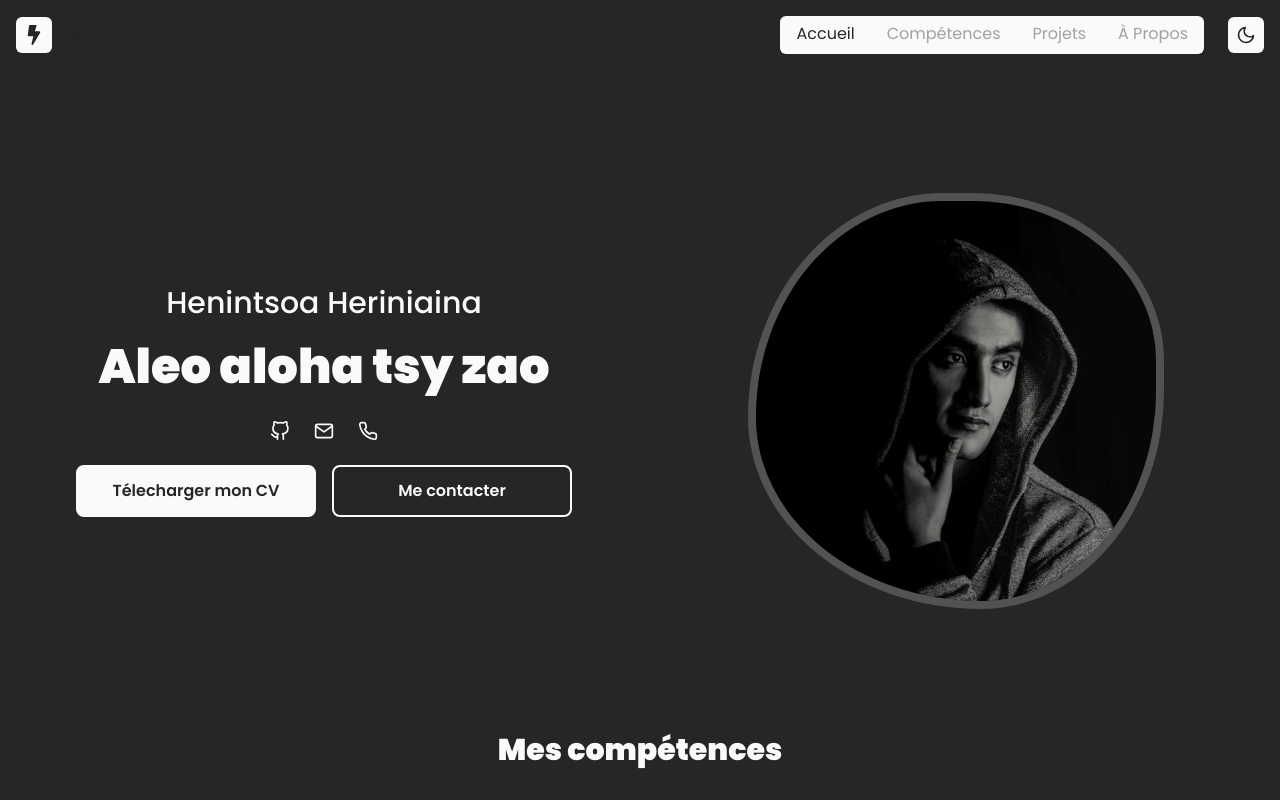
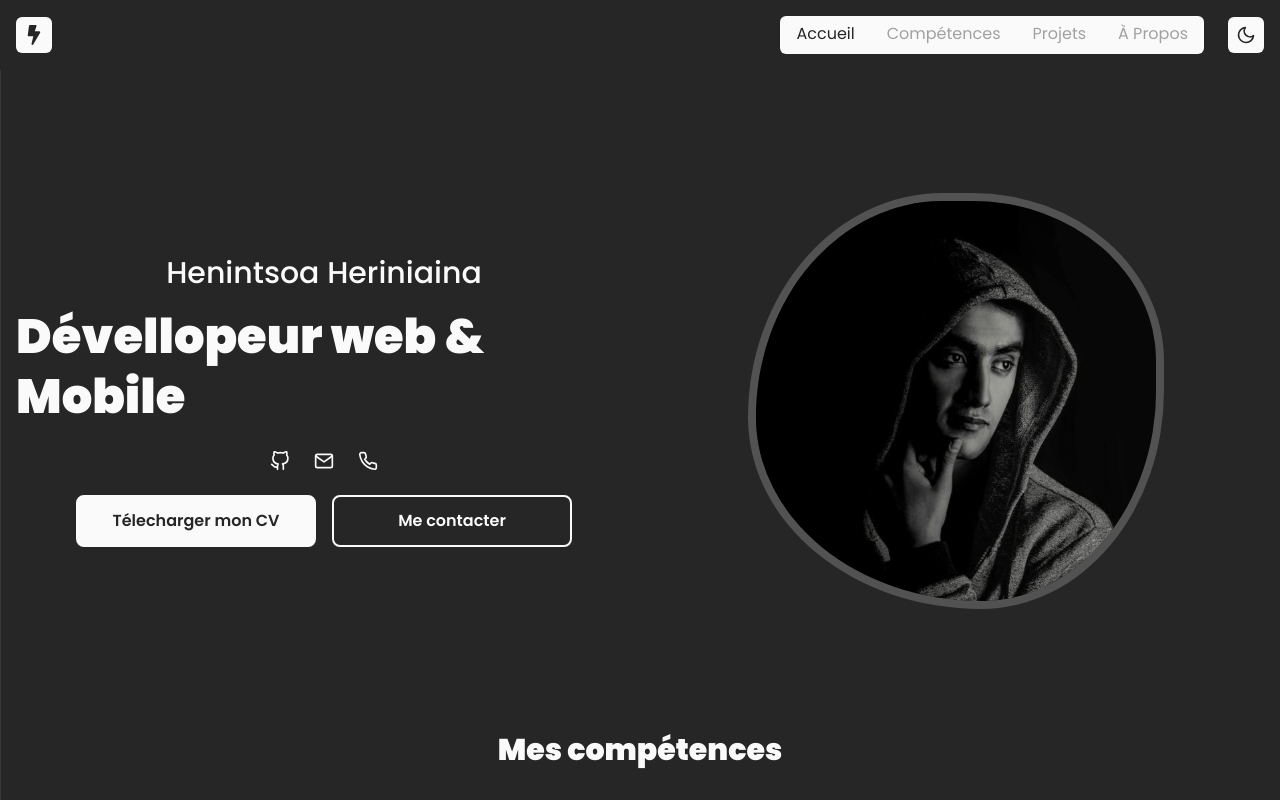
Before and after one commit to henintsoaheriniaina/henintsoa-portfolio, a React (Vite) app: page / in a window 1280 px wide. Shown: the top 800 px of the page. Built offline with nearby package versions, Linux system fonts and the light colour scheme.

Commit message:
add pattern background

```diff
--- a/src/App.tsx
+++ b/src/App.tsx
@@ -38,22 +38,25 @@ const App = () => {
 
   return (
     <div
-      className={`${
-        isDark && "dark"
-      } dark:bg-neutral-800 dark:text-neutral-50 bg-neutral-50 min-h-screen w-full  space-y-4`}
+      className={`${isDark && "dark"} min-h-screen w-full space-y-4 relative
+    bg-neutral-50 dark:bg-neutral-800 text-neutral-800 dark:text-neutral-50
+    bg-[linear-gradient(to_right,rgba(0,0,0,0.08)_1px,transparent_1px),linear-gradient(to_bottom,rgba(0,0,0,0.08)_1px,transparent_1px)]
+    dark:bg-[linear-gradient(to_right,rgba(255,255,255,0.08)_1px,transparent_1px),linear-gradient(to_bottom,rgba(255,255,255,0.08)_1px,transparent_1px)]
+    bg-[size:50px_50px] bg-fixed`}
     >
       <Navbar
         isDark={isDark}
         toggleIsDark={toggleIsDark}
         activeSection={activeSection}
       />
+
       <HeroSection />
       <Skills />
       <section className="section" id="projects">
         Projets
       </section>
       <section className="section" id="about">
-        A propos
+        À propos
       </section>
     </div>
   );
--- /dev/null
+++ b/src/components/AnimatedComponent.tsx
@@ -0,0 +1,21 @@
+import { motion, useInView } from "framer-motion";
+import { useRef } from "react";
+
+const AnimatedComponent = () => {
+  const ref = useRef(null);
+  const isInView = useInView(ref);
+
+  return (
+    <motion.div
+      ref={ref}
+      initial={{ opacity: 0, y: 50 }}
+      animate={isInView ? { opacity: 1, y: 0 } : {}}
+      transition={{ duration: 0.6, ease: "easeOut" }}
+      className="p-4 bg-blue-500 text-white rounded-md shadow-md"
+    >
+      Je sors du néant !
+    </motion.div>
+  );
+};
+
+export default AnimatedComponent;
--- a/src/components/HeroSection.tsx
+++ b/src/components/HeroSection.tsx
@@ -14,7 +14,7 @@ const HeroSection = () => {
           Henintsoa Heriniaina
         </h3>
         <h1 className="font-black text-3xl sm:text-5xl  md:text-left leading-tight">
-          Aleo aloha tsy zao
+          Dévellopeur web & Mobile
         </h1>
         <div className="flex items-center justify-center md:text-left  md:justify-start  gap-4">
           <a
--- a/src/components/Navbar.tsx
+++ b/src/components/Navbar.tsx
@@ -11,7 +11,7 @@ type Props = {
 const Navbar = ({ isDark, toggleIsDark, activeSection }: Props) => {
   const [isMenuOpen, setIsMenuOpen] = useState(false);
   return (
-    <div className="backdrop-blur-2xl sticky top-0 right-0 ">
+    <div className="dark:bg-neutral-800 bg-neutral-50 sticky top-0 right-0 z-10 ">
       <div className="container mx-auto  flex items-center justify-between left-0 py-4 px-4 ">
         <div className=" icon ">
           <FaBolt className="text-xl" />
--- a/src/components/SkillCard.tsx
+++ b/src/components/SkillCard.tsx
@@ -1,3 +1,4 @@
+import { motion } from "framer-motion";
 import skillIcons from "../constants/SkillIcons";
 import { Skill } from "../constants/Skills";
 type Props = {
@@ -5,7 +6,7 @@ type Props = {
 };
 const SkillCard = ({ skill }: Props) => {
   return (
-    <div className=" bg-neutral-300 text-neutral-800 dark:bg-neutral-600 px-8 py-12 dark:text-neutral-50 rounded-xl flex flex-col justify-between gap-12 max-w-md mx-auto ">
+    <motion.div className=" bg-neutral-300 text-neutral-800 dark:bg-neutral-600 px-8 py-12 dark:text-neutral-50 rounded-xl flex flex-col justify-between gap-12 max-w-md mx-auto">
       <div className="space-y-8">
         <div className="text-7xl w-fit p-4 rounded-lg bg-neutral-800 text-neutral-300  dark:bg-neutral-50 dark:text-neutral-600  ">
           {skillIcons[skill.title]}
@@ -14,7 +15,7 @@ const SkillCard = ({ skill }: Props) => {
         <p>{skill.description}</p>
       </div>
       <div className="w-20 h-1 dark:bg-neutral-50 bg-neutral-800 rounded-full "></div>
-    </div>
+    </motion.div>
   );
 };
 export default SkillCard;
--- a/src/index.css
+++ b/src/index.css
@@ -10,9 +10,10 @@
 html {
   scroll-behavior: smooth;
 }
-
-* {
-  font-family: var(--font-poppins);
+@layer base {
+  * {
+    font-family: var(--font-poppins);
+  }
 }
 @layer components {
   .section {
```
